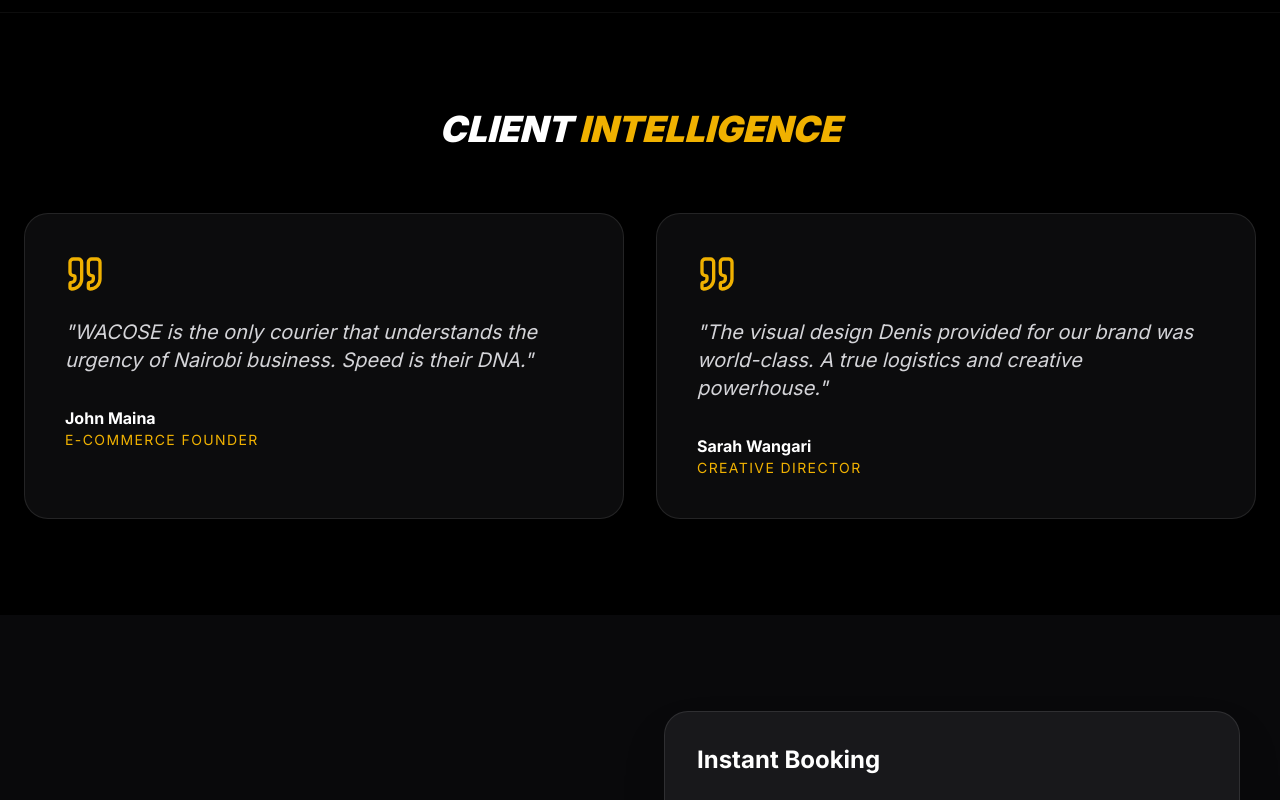
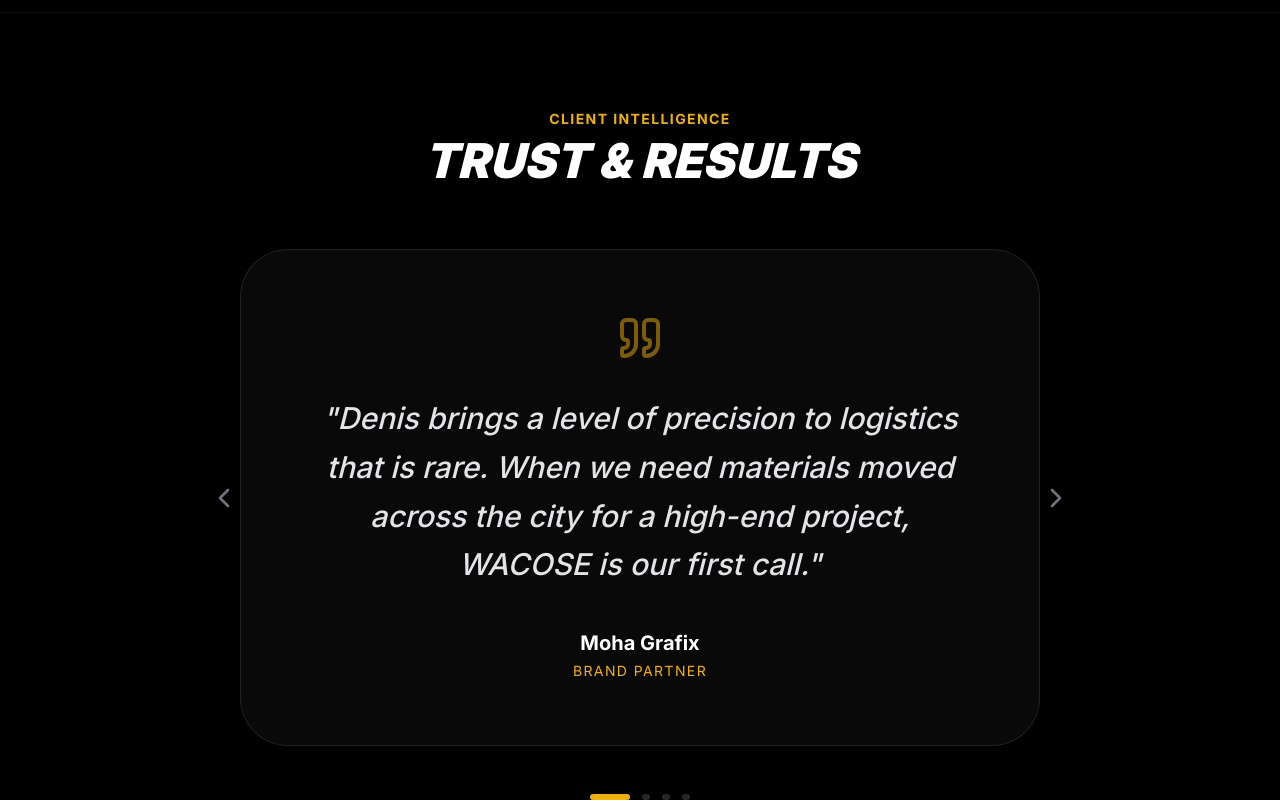
Before and after one commit to wacose001254-spec/wacose-logistics, a Next.js app: page / in a window 1280 px wide. Shown: the part 4560-5360 px from the top of the page. Built offline with nearby package versions, Linux system fonts and the light colour scheme.

Commit message:
Feature: Upgraded testimonials to high-end slider

```diff
--- a/components/Testimonials.tsx
+++ b/components/Testimonials.tsx
@@ -1,31 +1,105 @@
 "use client";
-import { motion } from "framer-motion";
-import { Quote } from "lucide-react";
+import { useState, useEffect } from "react";
+import { motion, AnimatePresence } from "framer-motion";
+import { Quote, ChevronLeft, ChevronRight } from "lucide-react";
 
 const reviews = [
-  { name: "John Maina", role: "E-commerce Founder", text: "WACOSE is the only courier that understands the urgency of Nairobi business. Speed is their DNA." },
-  { name: "Sarah Wangari", role: "Creative Director", text: "The visual design Denis provided for our brand was world-class. A true logistics and creative powerhouse." },
+  {
+    name: "Moha Grafix",
+    role: "Brand Partner",
+    text: "Denis brings a level of precision to logistics that is rare. When we need materials moved across the city for a high-end project, WACOSE is our first call."
+  },
+  {
+    name: "Sarah Wangari",
+    role: "Zucchini Logistics Dept",
+    text: "The efficiency in Nairobi streets is unmatched. WACOSE handles our fragile deliveries with the care of a boutique service but the speed of an express courier."
+  },
+  {
+    name: "John Maina",
+    role: "The Cooking Company",
+    text: "In the food industry, timing is everything. Wasike's team ensures our supplies arrive fresh and on time, every single day."
+  },
+  {
+    name: "Airtel Kenya Rep",
+    role: "Corporate Client",
+    text: "Professional, tech-forward, and reliable. The digital tracking and professional dispatch make WACOSE a world-class logistics partner."
+  }
 ];
 
 export default function Testimonials() {
+  const [currentIndex, setCurrentIndex] = useState(0);
+
+  const nextSlide = () => setCurrentIndex((prev) => (prev + 1) % reviews.length);
+  const prevSlide = () => setCurrentIndex((prev) => (prev - 1 + reviews.length) % reviews.length);
+
+  useEffect(() => {
+    const timer = setInterval(nextSlide, 8000); // Slower timing to allow reading
+    return () => clearInterval(timer);
+  }, []);
+
   return (
     <section className="py-24 bg-black relative overflow-hidden">
+      {/* Background Decorative Element */}
+      <div className="absolute top-0 left-1/2 -translate-x-1/2 w-full h-full bg-[radial-gradient(circle_at_center,_var(--tw-gradient-stops))] from-yellow-500/5 via-transparent to-transparent pointer-events-none" />
+
       <div className="container mx-auto px-6 relative z-10">
-        <h2 className="text-center text-4xl font-black text-white mb-16 uppercase italic">Client <span className="text-yellow-500">Intelligence</span></h2>
-        <div className="grid grid-cols-1 md:grid-cols-2 gap-8">
-          {reviews.map((rev, i) => (
+        <div className="text-center mb-16">
+          <h4 className="text-yellow-500 font-bold tracking-widest uppercase mb-2 text-sm">Client Intelligence</h4>
+          <h2 className="text-5xl font-black text-white italic uppercase">Trust & Results</h2>
+        </div>
+
+        <div className="max-w-4xl mx-auto relative px-12">
+          <AnimatePresence mode="wait">
             <motion.div
-              key={i}
-              whileHover={{ y: -10 }}
-              className="p-10 bg-zinc-900/50 border border-white/10 rounded-3xl backdrop-blur-xl"
+              key={currentIndex}
+              initial={{ opacity: 0, y: 20 }}
+              animate={{ opacity: 1, y: 0 }}
+              exit={{ opacity: 0, y: -20 }}
+              transition={{ duration: 0.5 }}
+              className="p-10 md:p-16 bg-zinc-900/40 border border-white/10 rounded-[3rem] backdrop-blur-xl text-center"
             >
-              <Quote className="text-yellow-500 mb-6" size={40} />
-              <p className="text-xl text-zinc-300 italic mb-8 italic">"{rev.text}"</p>
+              <div className="flex justify-center mb-8">
+                <Quote className="text-yellow-500 opacity-50" size={48} />
+              </div>
+
+              <p className="text-2xl md:text-3xl text-zinc-200 italic mb-10 leading-relaxed font-medium">
+                "{reviews[currentIndex].text}"
+              </p>
+
               <div>
-                <h4 className="text-white font-bold">{rev.name}</h4>
-                <p className="text-yellow-500 text-sm font-mono uppercase tracking-widest">{rev.role}</p>
+                <h4 className="text-white text-xl font-bold">{reviews[currentIndex].name}</h4>
+                <p className="text-yellow-500 text-sm font-mono uppercase tracking-widest mt-1">
+                  {reviews[currentIndex].role}
+                </p>
               </div>
             </motion.div>
+          </AnimatePresence>
+
+          {/* Navigation Arrows */}
+          <button
+            onClick={prevSlide}
+            className="absolute left-0 top-1/2 -translate-y-1/2 p-4 text-zinc-500 hover:text-yellow-500 transition-colors"
+          >
+            <ChevronLeft size={32} />
+          </button>
+          <button
+            onClick={nextSlide}
+            className="absolute right-0 top-1/2 -translate-y-1/2 p-4 text-zinc-500 hover:text-yellow-500 transition-colors"
+          >
+            <ChevronRight size={32} />
+          </button>
+        </div>
+
+        {/* Progress Dots */}
+        <div className="flex justify-center gap-3 mt-12">
+          {reviews.map((_, idx) => (
+            <button
+              key={idx}
+              onClick={() => setCurrentIndex(idx)}
+              className={`h-1.5 transition-all duration-500 rounded-full ${
+                currentIndex === idx ? 'w-10 bg-yellow-500' : 'w-2 bg-zinc-800'
+              }`}
+            />
           ))}
         </div>
       </div>
```
